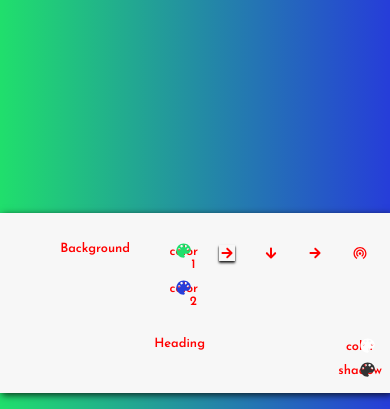
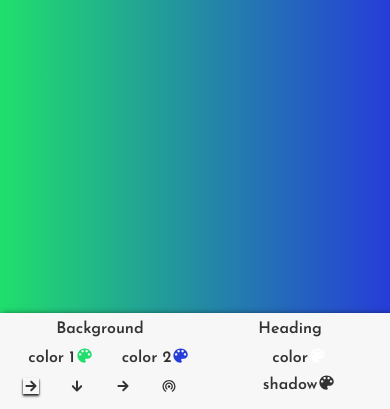
Before and after one commit to Danogo/background-generator, a website: page index.html in a window 390 px wide. Shown: the part 435-844 px from the top of the page. Drawn offline with nearby package versions, Linux system fonts and the light colour scheme.

Commit message:
finished responsiveness for settings bar

```diff
--- a/style.css
+++ b/style.css
@@ -132,8 +132,12 @@ ion-icon[name='color-palette'] {
     font-size: 2.4rem;
     position: absolute;
     top: -.1rem;
-    right: 1rem;
     transition: transform .3s ease;
+}
+
+.settings__color ion-icon .icon-inner {
+    position: relative;
+    left: .5rem;
 }
 
 .settings__color:hover ion-icon[name='color-palette'] {
@@ -221,12 +225,32 @@ input[type='color'] {
     .settings {
         top: auto;
         bottom: 0;
-        margin-bottom: 2rem;
         width: 100%;
+        font-size: 2rem;;
     }
 
     .settings__box {
-        color: red;
+        flex: 1;
+        flex-flow: row wrap;
+        padding: 0;
+    }
+
+    .settings__colors-box {
+        display: flex;
+        width: 100%;
         flex-flow: row nowrap;
+        justify-content: center;
+    }
+
+    .settings__box:nth-of-type(2) .settings__colors-box {
+        flex-flow: column nowrap;
+    }
+
+    .settings__color {
+        flex: auto;
+    }
+
+    .move-left {
+        margin-left: 0;
     }
 }
```
